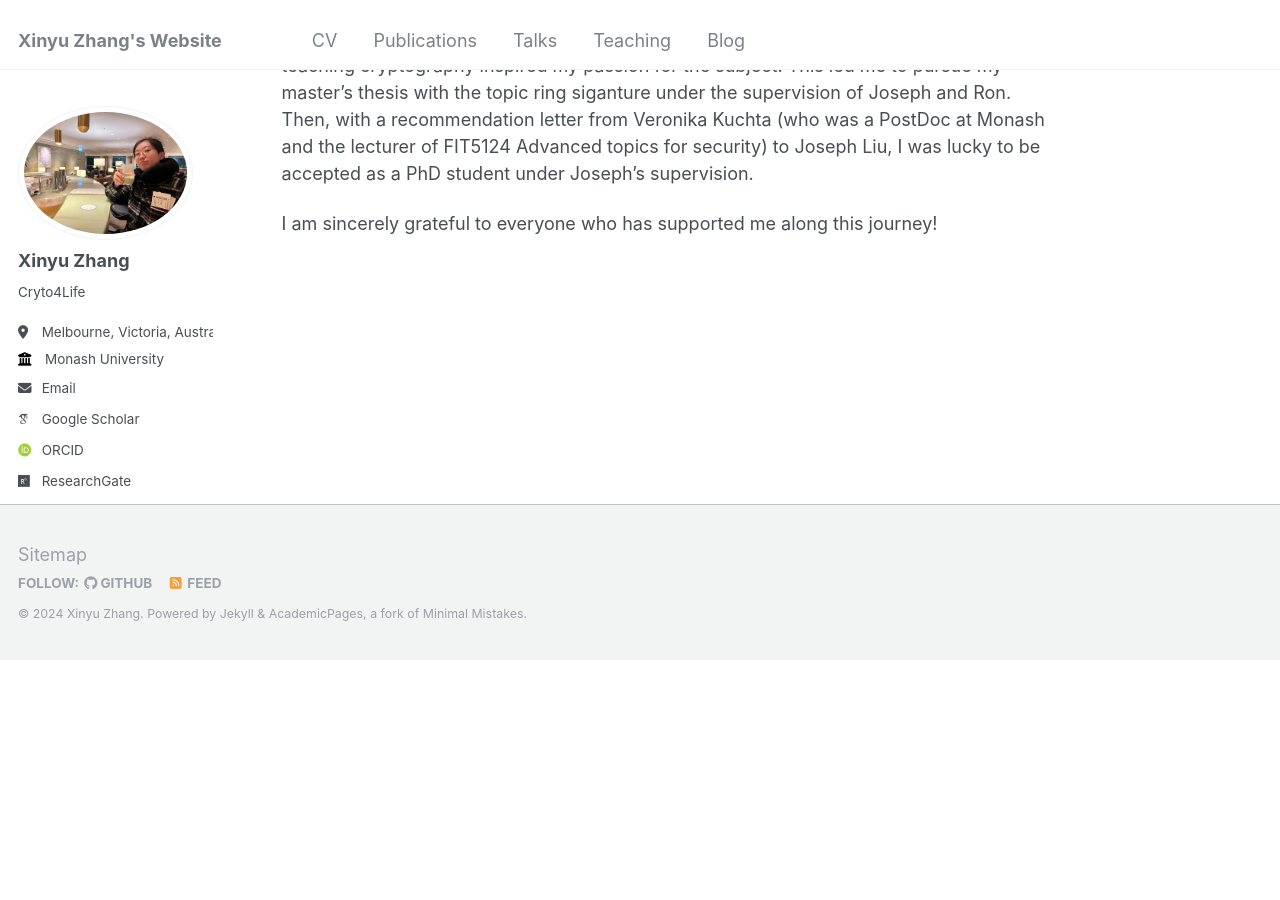
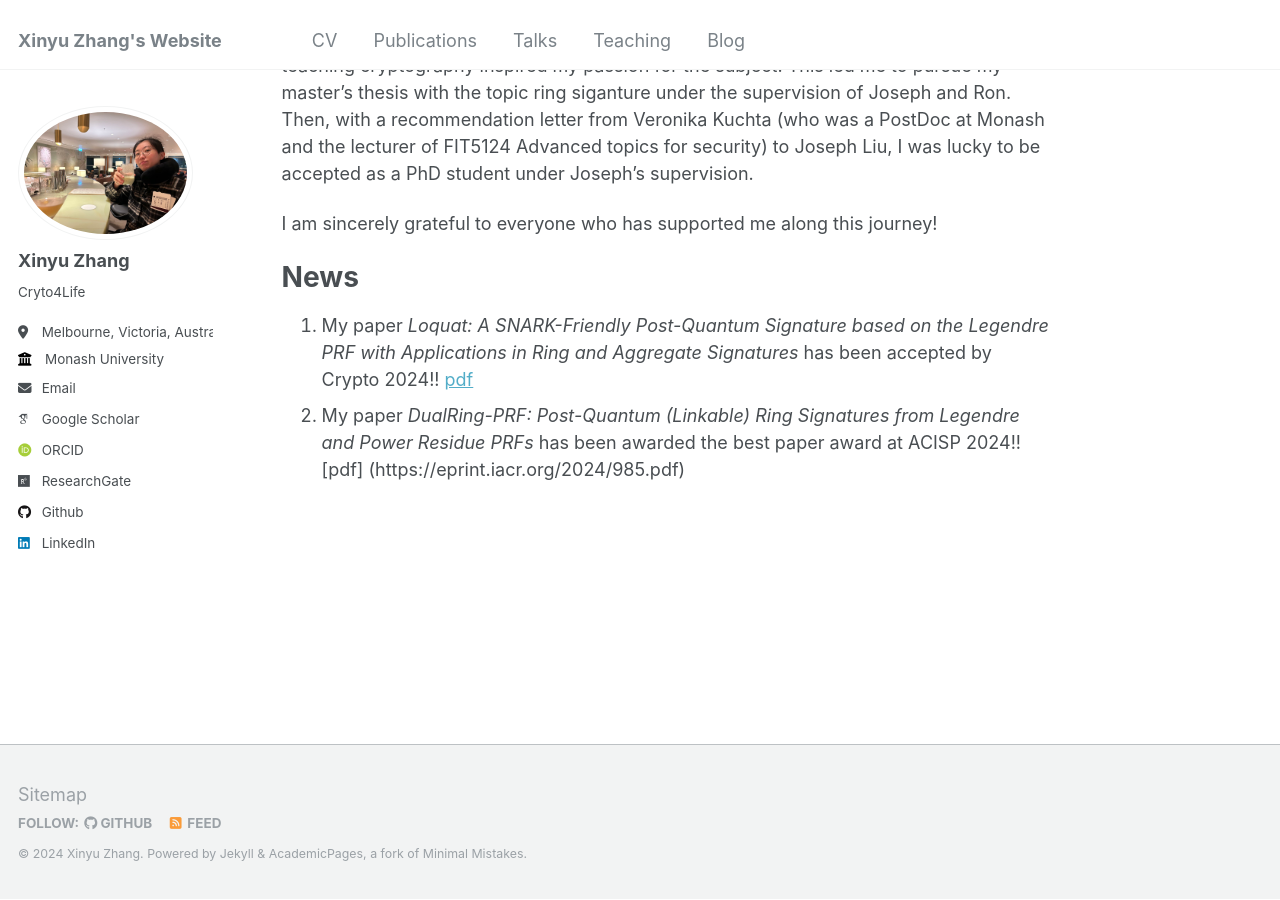
Before and after one commit to cryptome-xyz/cryptome-xyz.github.io, a Jekyll site: the page built from _pages/about.md, in a window 1280 px wide and 900 px high, scrolled down 542 px. Built offline with Jekyll 4.4.1, drawn with Linux system fonts in a browser that asks for light colours; some web fonts are replaced; before the commit the page ends 1201 px from its top, so only the background shows below that.

Commit message:
Update about.md

```diff
--- a/_pages/about.md
+++ b/_pages/about.md
@@ -16,3 +16,8 @@
 Later, I pursued a Master of Information Technology at Monash University, where I took an elective unit, FIT5163: Information and Computer Security, taught by Joseph Liu, who is now my main supervisor. He is one of the best teachers I’ve ever had, and his approach to teaching cryptography inspired my passion for the subject. This led me to pursue my master’s thesis with the topic ring siganture under the supervision of Joseph and Ron. Then, with a recommendation letter from Veronika Kuchta (who was a PostDoc at Monash and the lecturer of FIT5124 Advanced topics for security) to Joseph Liu, I was lucky to be accepted as a PhD student under Joseph’s supervision.
 
 I am sincerely grateful to everyone who has supported me along this journey!
+
+News
+======
+1. My paper _Loquat: A SNARK-Friendly Post-Quantum Signature based on the Legendre PRF with Applications in Ring and Aggregate Signatures_ has been accepted by Crypto 2024!! [pdf](https://eprint.iacr.org/2024/868.pdf)
+2. My paper _DualRing-PRF: Post-Quantum (Linkable) Ring Signatures from Legendre and Power Residue PRFs_ has been awarded the best paper award at ACISP 2024!! [pdf] (https://eprint.iacr.org/2024/985.pdf)
```
